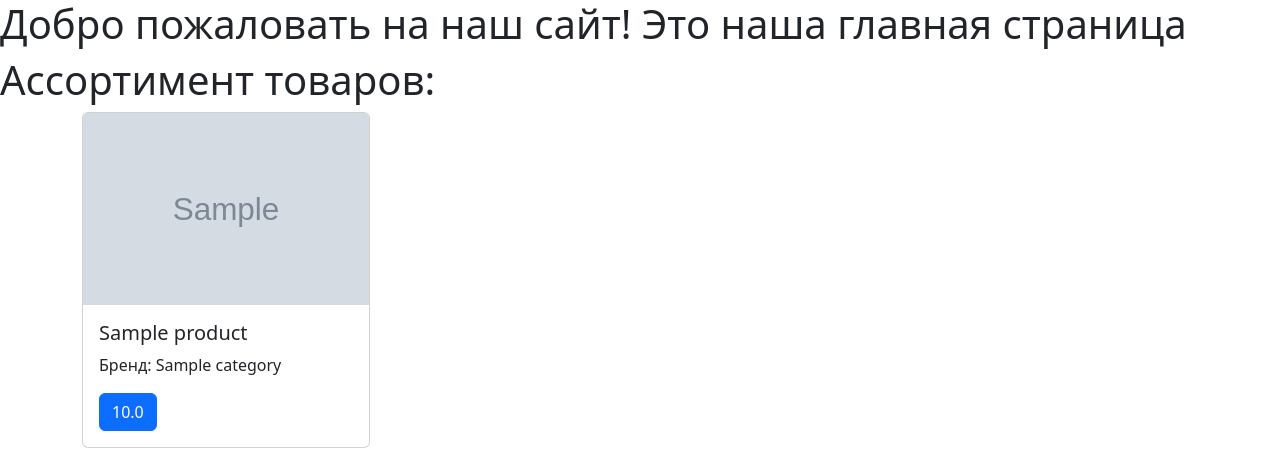
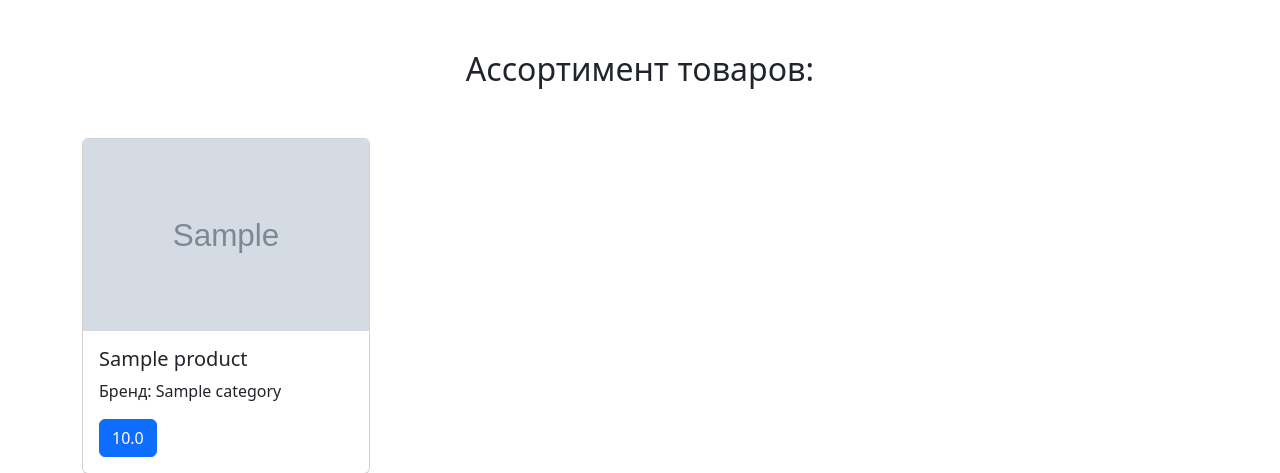
Before and after one commit to MovsarCoder/flask_shop_project, a Flask app: page / in a window 1280 px wide. Shown: the top 473 px of the page. Run offline with Flask 3, Linux system fonts and the light colour scheme; tables that the repository leaves empty hold one stand-in row (values such as "Sample post"); grey boxes marked "Sample" are stand-in pictures.

Commit message:
Изменил начальный текст на главной странице "index.html"

```diff
--- a/app/templates/main_index/index.html
+++ b/app/templates/main_index/index.html
@@ -2,9 +2,7 @@
 
 {% block content %}
 
-<h1>Добро пожаловать на наш сайт! Это наша главная страница</h1>
-
-<h1>Ассортимент товаров:</h1>
+<h2 style="margin-top: 50px; margin-bottom: 50px; text-align: center; color: redg;">Ассортимент товаров:</h2>
 
 <div class="container">
     <div class="row">
```
